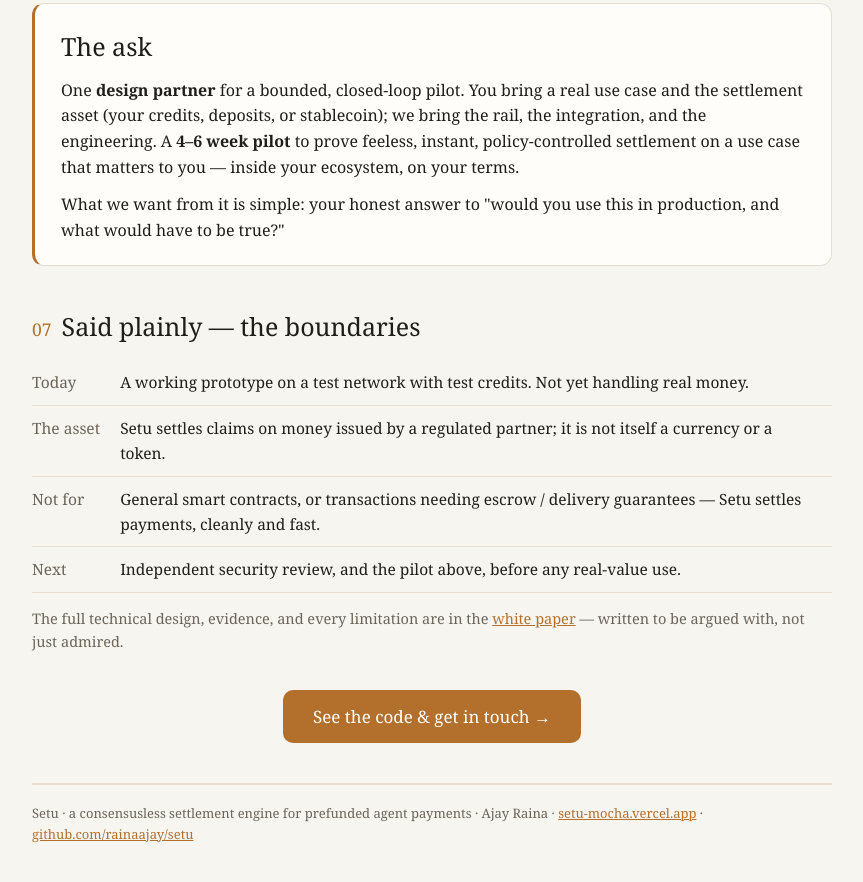
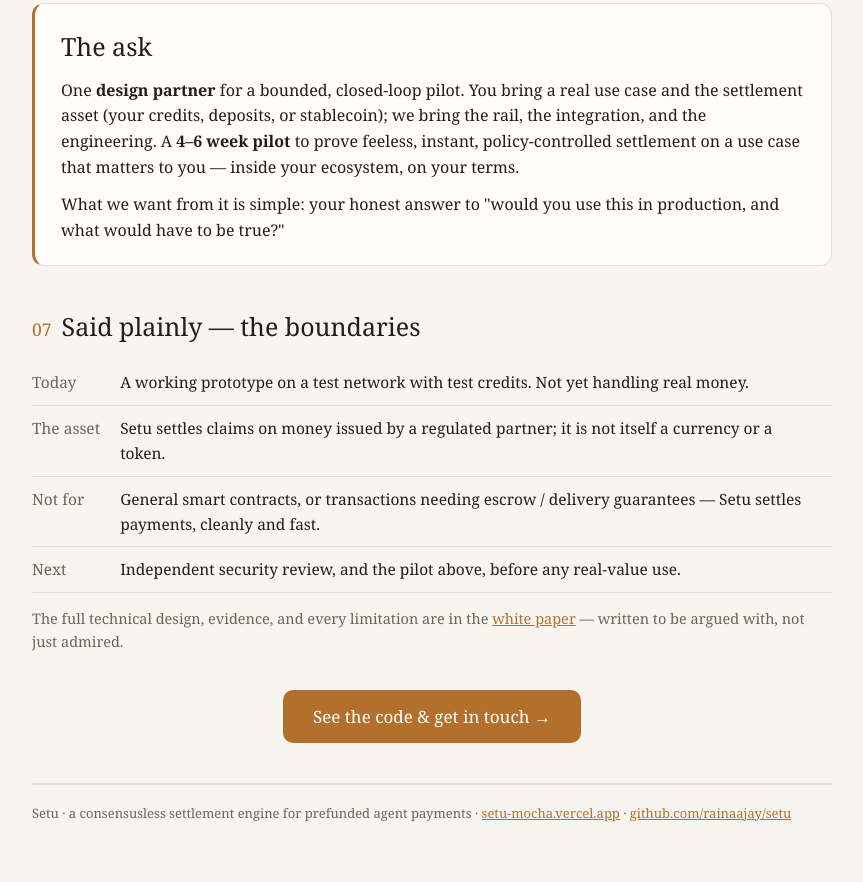
Before and after one commit to rainaajay/setu, a website: page pitch.html in a window 1280 px wide. Shown: the part 3475-4357 px from the top of the page, without its empty margins (208-1071 px from the left). Drawn offline with Linux system fonts and the light colour scheme.

Commit message:
Remove the personal byline from the public pages

```diff
--- a/pitch.html
+++ b/pitch.html
@@ -161,7 +161,7 @@ pay 1  (after the principal revoked it)      REFUSED  — "delegation revoked"</
   <div class="cta"><a href="https://github.com/rainaajay/setu">See the code &amp; get in touch →</a></div>
 
   <footer>
-    Setu · a consensusless settlement engine for prefunded agent payments · Ajay Raina ·
+    Setu · a consensusless settlement engine for prefunded agent payments ·
     <a href="/">setu-mocha.vercel.app</a> · <a href="https://github.com/rainaajay/setu">github.com/rainaajay/setu</a>
   </footer>
 </main>
```
Also changed, not shown: whitepaper.html (+1 -1 lines).
